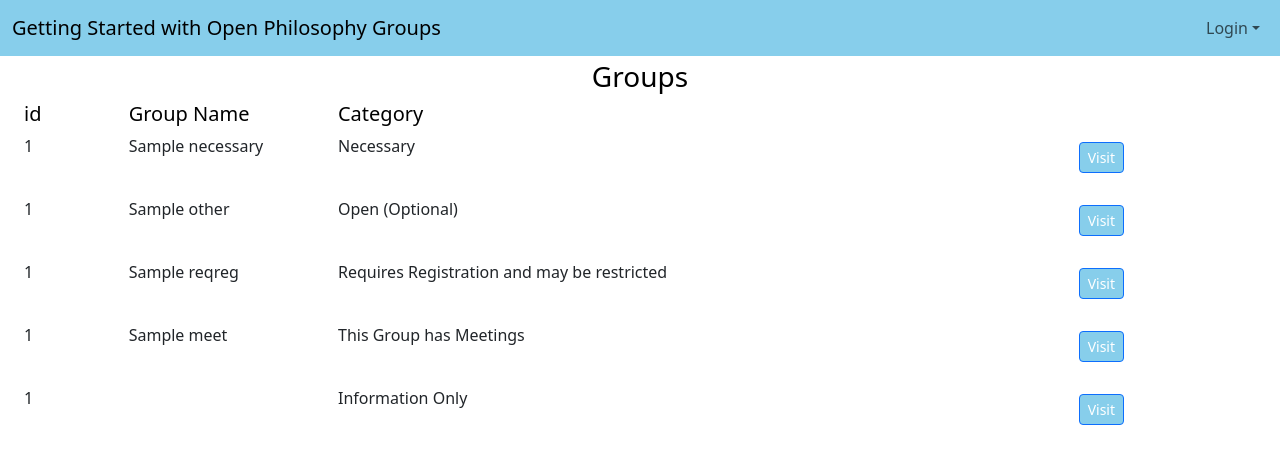
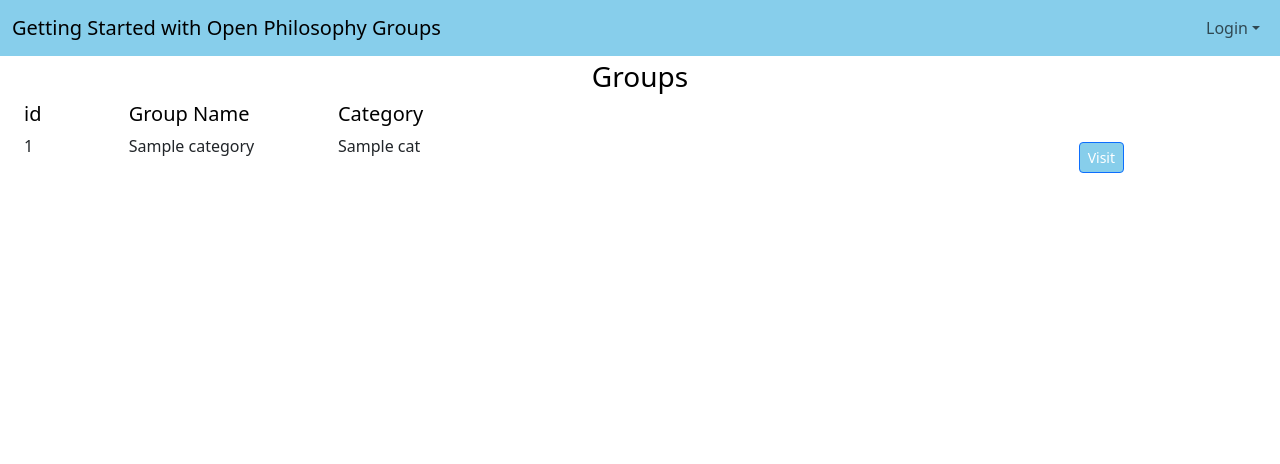
Before and after one commit to BrianBut/OpenPhilosophyGroups, a Flask app: template app/templates/groups/groups.html in a window 1280 px wide. Shown: the top 464 px of the page. Run offline with Flask 3, Linux system fonts and the light colour scheme; tables that the repository leaves empty hold one stand-in row (values such as "Sample post"); the template is opened without the code that fills it: values that come from a table or form of the project are taken from there, most other values are stand-ins (such as "Sample title", 1, 10 or a date in 2020); some libraries are stand-ins or nearby versions.

Commit message:
modified:   app/groups/views.py 	modified:   app/templates/groups/groups.html

```diff
--- a/app/templates/groups/groups.html
+++ b/app/templates/groups/groups.html
@@ -14,90 +14,28 @@
       </div>
     </div>
 
-    {% for g in necessary: %}
+    {% for category in categories %}
+      {% for c in category %}
       <div class="row">
         <div class="col-1">
-        <p>{{ g['id'] }}</p>
+          <p>{{ c.id }}</p>
         </div>
         <div class="col-2">
-        <p>{{ g['groupname'] }}</p>
+          <p>{{ c.groupname }}</p>
         </div>
         <div class="col-7">
-        <p>Necessary</p>
+          <p>{{ c.cat }}</p>
         </div>
         <div class="col-2">
-        <p><a class="btn btn-primary btn-sm m-2" href={{ url_for('main.home', gpid=g.id ) }} role="button">Visit</a></p>
+          <a class="btn btn-primary btn-sm m-2" href={{ url_for('main.home', gpid=c.id ) }} role="button">Visit</a>
+          {% if (c.founder == current_user.id) or (current_user.is_administrator()) %}
+          <a class="btn btn-danger btn-sm m-2" href=" url_for('groups.delete', gpid=c.id ) ", role="button">Delete</a>
+          {% endif %}
         </div>
       </div>
       {% endfor %}
-
-    {% for g in others: %}
-    <div class="row">
-      <div class="col-1">
-        <p>{{ g['id'] }}</p>
-      </div>
-      <div class="col-2">
-        <p>{{ g['groupname'] }}</p>
-      </div>
-      <div class="col-7">
-        <p>Open (Optional)</p>
-      </div>
-      <div class="col-2">
-        <p><a class="btn btn-primary btn-sm m-2" href={{ url_for('main.home', gpid=g.id ) }} role="button">Visit</a></p>
-      </div>
-    </div>
     {% endfor %}
 
-    {% for g in reqreg: %}
-    <div class="row">
-      <div class="col-1">
-        <p>{{ g['id'] }}</p>
-      </div>
-      <div class="col-2">
-        <p>{{ g['groupname'] }}</p>
-      </div>
-      <div class="col-7">
-        <p>Requires Registration and may be restricted</p>
-      </div>
-      <div class="col-2">
-        <p><a class="btn btn-primary btn-sm m-2" href={{ url_for('main.home', gpid=g.id ) }} role="button">Visit</a></p>
-      </div>
-    </div>
-    {% endfor %}
-
-    {% for g in meets: %}
-    <div class="row">
-      <div class="col-1">
-        <p>{{ g['id'] }}</p>
-      </div>
-      <div class="col-2">
-        <p>{{ g['groupname'] }}</p>
-      </div>
-      <div class="col-7">
-        <p>This Group has Meetings</p>
-      </div>
-      <div class="col-2">
-        <p><a class="btn btn-primary btn-sm m-2" href={{ url_for('main.home', gpid=g.id ) }} role="button">Visit</a></p>
-      </div>
-    </div>
-    {% endfor %}
-
-    {% for g in infos: %}
-    <div class="row">
-      <div class="col-1">
-        <p>{{ g['id'] }}</p>
-      </div>
-      <div class="col-2">
-        <p>{{ g['groupname'] }}</p>
-      </div>
-      <div class="col-7">
-        <p>Information Only</p>
-      </div>
-      <div class="col-2">
-        <p><a class="btn btn-primary btn-sm m-2" href={{ url_for('main.home', gpid=g.id ) }} role="button">Visit</a></p>
-      </div>
-    </div>
-    {% endfor %}
 </div>
 
 {% endblock %}
```
Also changed, not shown: app/groups/views.py (+27 -19 lines), 1 other file. Lines whose indentation alone changed are shown as unchanged.
